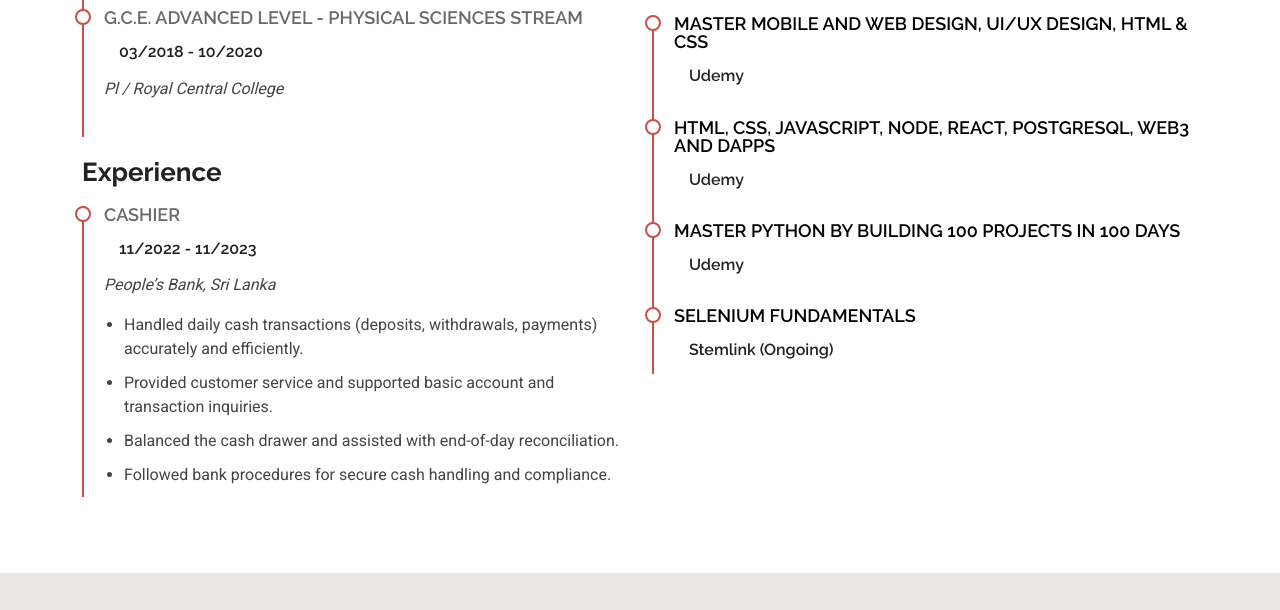
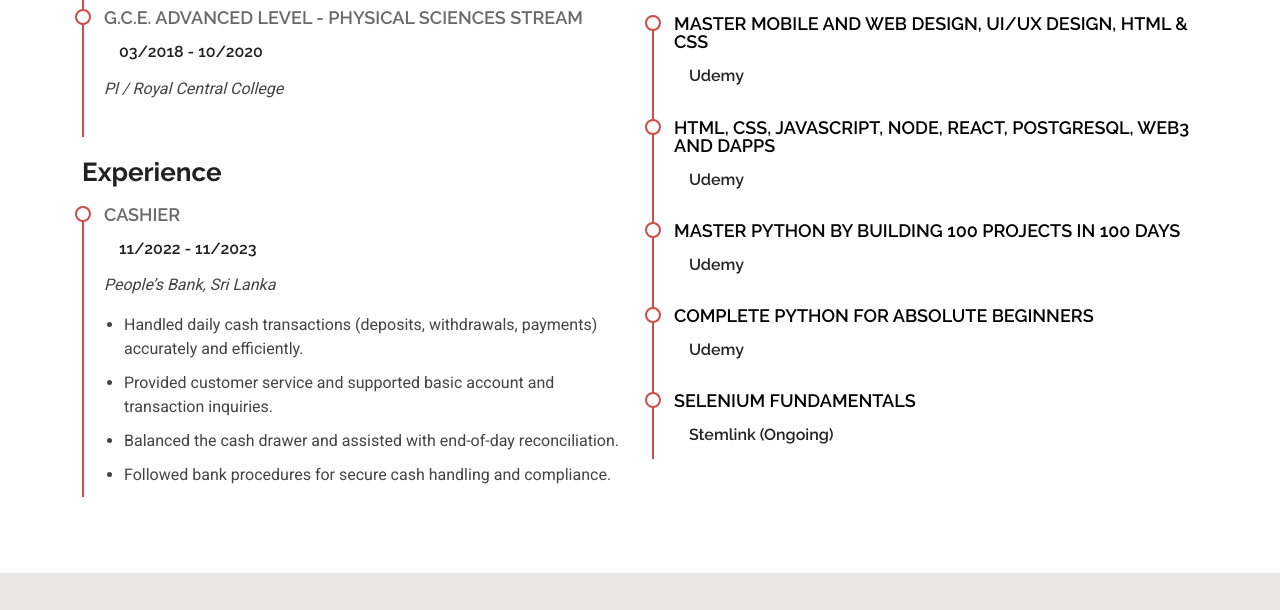
Before and after one commit to WMDTHARUSHIKA/My-portfoli, a plain HTML site: page resume.html in a window 1280 px wide. Shown: the part 875-1485 px from the top of the page. Drawn offline with Linux system fonts and the light colour scheme.

Commit message:
add courses

```diff
--- a/resume.html
+++ b/resume.html
@@ -184,7 +184,6 @@
 
               <h3 class="resume-title">Certificates &amp; Training</h3>
 
-              <!-- Replace each href with your real certificate link -->
               <div class="resume-item">
                 <h4>
                   <a
@@ -226,6 +225,22 @@
                 </h4>
                 <h5>Udemy</h5>
               </div>
+
+              <!-- ADDED: Complete Python For Absolute Beginners - Udemy -->
+              <div class="resume-item">
+                <h4>
+                  <a
+                    href="#"
+                    class="cert-link"
+                    target="_blank"
+                    rel="noopener noreferrer"
+                  >
+                    Complete Python For Absolute Beginners
+                  </a>
+                </h4>
+                <h5>Udemy</h5>
+              </div>
+              <!-- /ADDED -->
 
               <div class="resume-item">
                 <h4>
```
Also changed, not shown: 1 other file.
